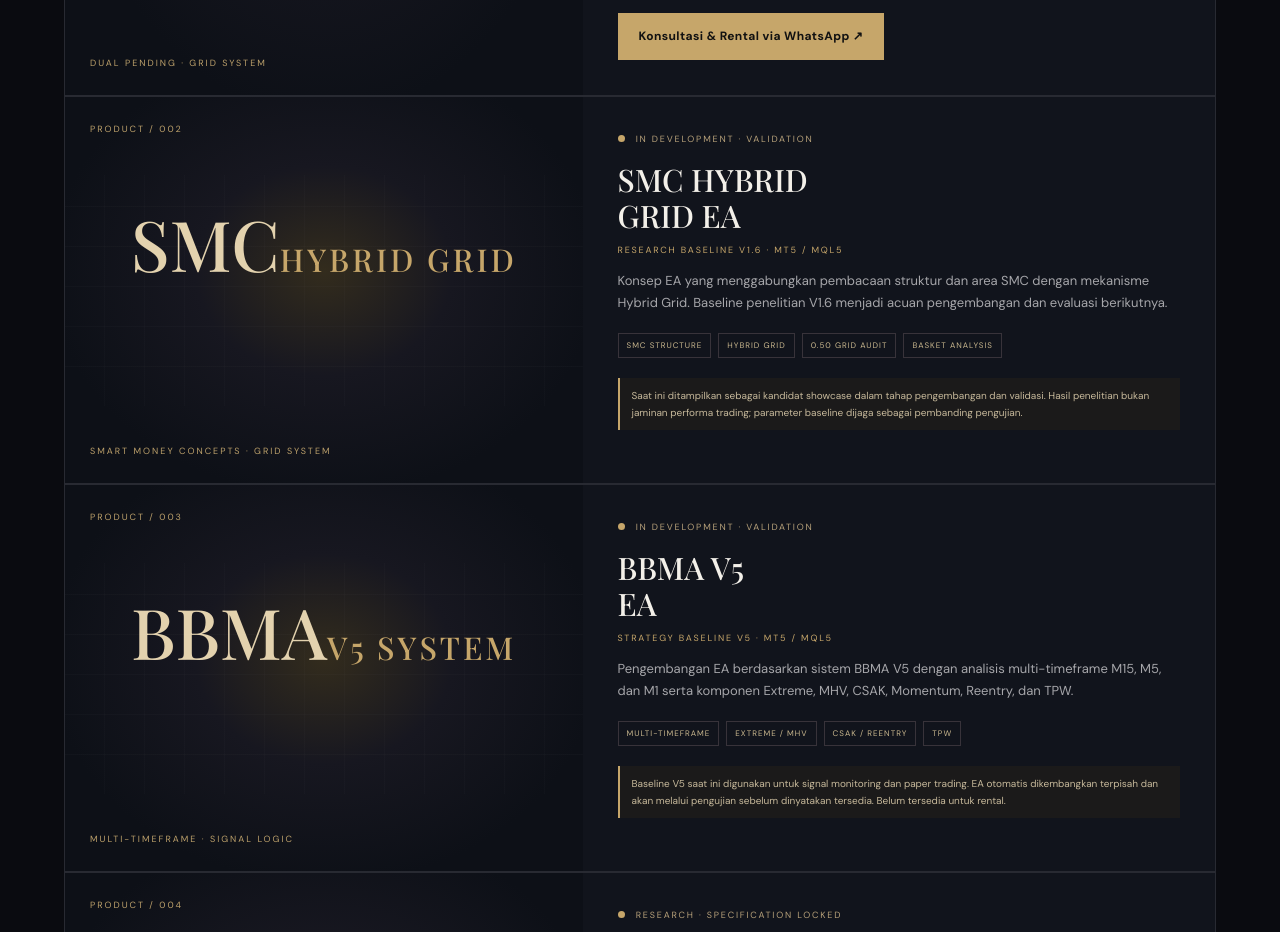
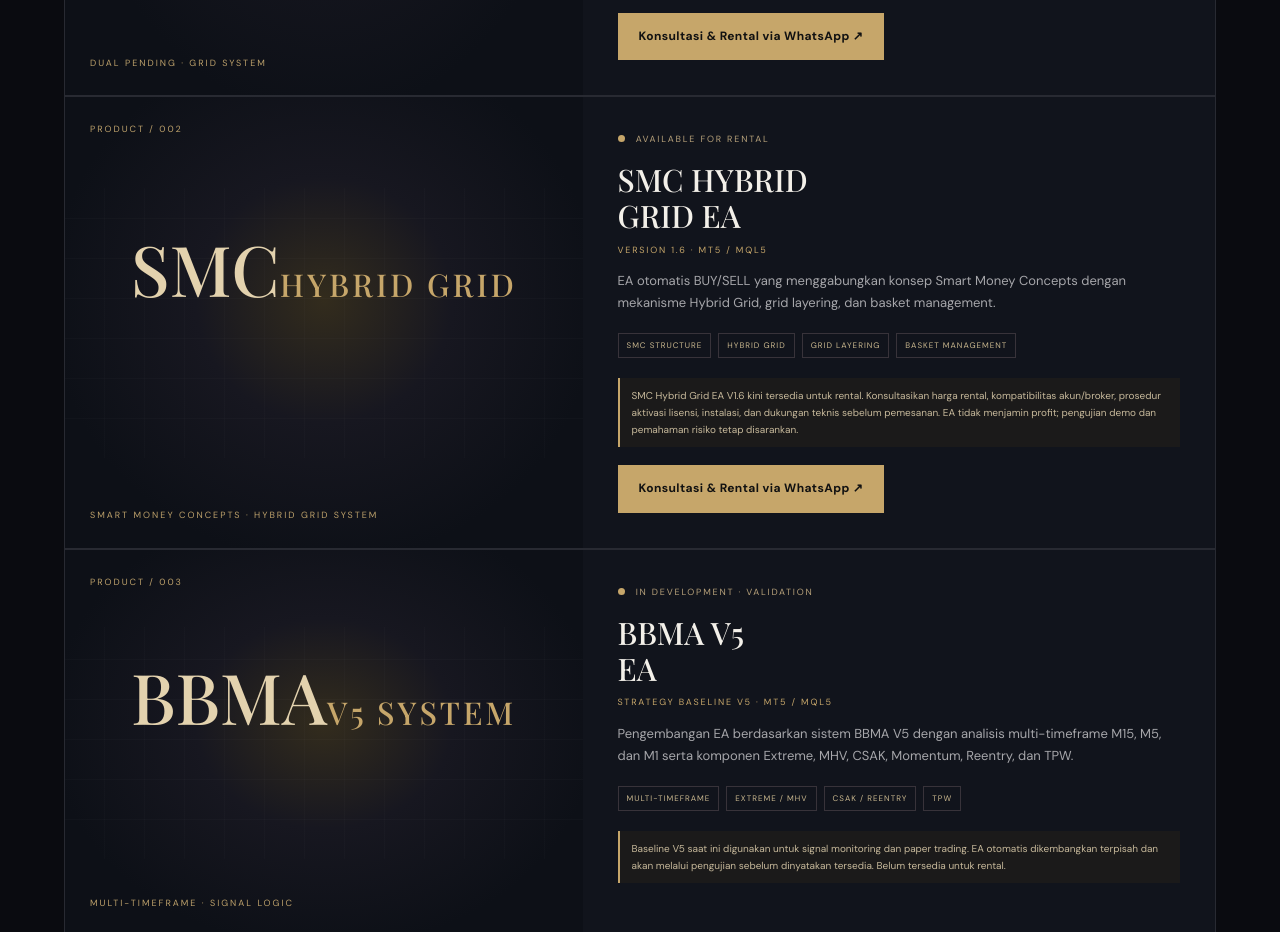
Before and after one commit to inioza013/entry-level-fx-ea, a plain HTML site: page index.html in a window 1280 px wide. Shown: the part 2500-3432 px from the top of the page. Drawn offline with nearby package versions, Linux system fonts and the light colour scheme; a web font is replaced by a local one.

Commit message:
Update SMC Hybrid Grid EA rental availability

```diff
--- a/index.html
+++ b/index.html
@@ -186,15 +186,16 @@
           <div class="product-label">PRODUCT / 002</div>
           <div class="product-symbol">SMC<span>HYBRID GRID</span></div>
           <div class="product-gridline"></div>
-          <div class="product-caption">SMART MONEY CONCEPTS · GRID SYSTEM</div>
+          <div class="product-caption">SMART MONEY CONCEPTS · HYBRID GRID SYSTEM</div>
         </div>
         <div class="product-info">
-          <div class="product-status"><span class="status-dot gold-dot"></span> IN DEVELOPMENT · VALIDATION</div>
+          <div class="product-status"><span class="status-dot gold-dot"></span> AVAILABLE FOR RENTAL</div>
           <h3>SMC HYBRID<br>GRID EA</h3>
-          <p class="product-version">RESEARCH BASELINE V1.6 · MT5 / MQL5</p>
-          <p>Konsep EA yang menggabungkan pembacaan struktur dan area SMC dengan mekanisme Hybrid Grid. Baseline penelitian V1.6 menjadi acuan pengembangan dan evaluasi berikutnya.</p>
-          <div class="feature-tags"><span>SMC STRUCTURE</span><span>HYBRID GRID</span><span>0.50 GRID AUDIT</span><span>BASKET ANALYSIS</span></div>
-          <div class="product-note">Saat ini ditampilkan sebagai kandidat showcase dalam tahap pengembangan dan validasi. Hasil penelitian bukan jaminan performa trading; parameter baseline dijaga sebagai pembanding pengujian.</div>
+          <p class="product-version">VERSION 1.6 · MT5 / MQL5</p>
+          <p>EA otomatis BUY/SELL yang menggabungkan konsep Smart Money Concepts dengan mekanisme Hybrid Grid, grid layering, dan basket management.</p>
+          <div class="feature-tags"><span>SMC STRUCTURE</span><span>HYBRID GRID</span><span>GRID LAYERING</span><span>BASKET MANAGEMENT</span></div>
+          <div class="product-note">SMC Hybrid Grid EA V1.6 kini tersedia untuk rental. Konsultasikan harga rental, kompatibilitas akun/broker, prosedur aktivasi lisensi, instalasi, dan dukungan teknis sebelum pemesanan. EA tidak menjamin profit; pengujian demo dan pemahaman risiko tetap disarankan.</div>
+          <a class="button button-gold" href="#contact" data-wa="smc-rental">Konsultasi & Rental via WhatsApp ↗</a>
         </div>
       </article>
 
```
